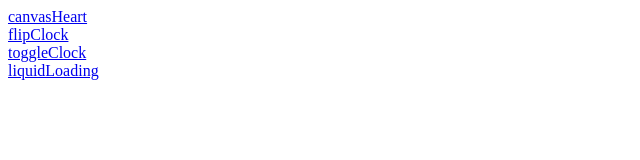
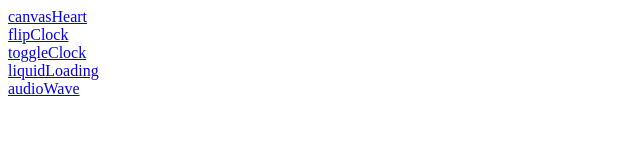
Before and after one commit to printfCYQ/html-css-js-items, a website: page dist/index.html in a window 1280 px wide. Shown: the full height of the page, 0-640 px from the left. Drawn offline with Linux system fonts and the light colour scheme.

Commit message:
audioWave-index

```diff
--- a/dist/index.html
+++ b/dist/index.html
@@ -11,5 +11,6 @@
     <div><a href="./flipClock.html">flipClock</a></div>
     <div><a href="./toggleClock.html">toggleClock</a></div>
     <div><a href="./liquidLoading.html">liquidLoading</a></div>
+    <div><a href="./audioWave.html">audioWave</a></div>
   </body>
 </html>
```
